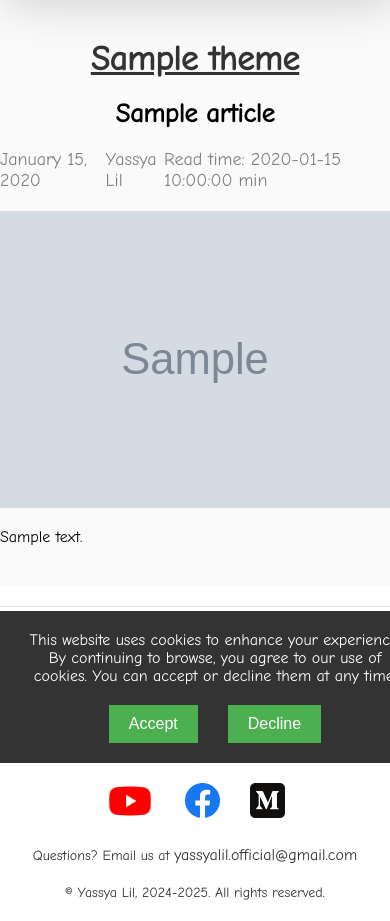
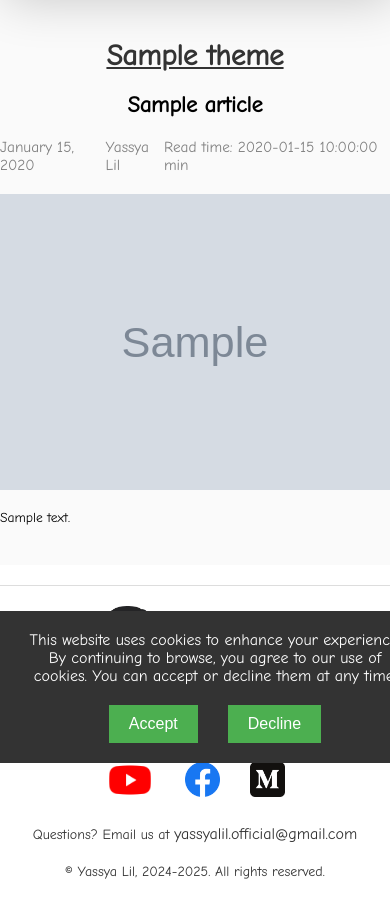
Before and after one commit to julianzim/bookshelf, a Python web app: template app/templates/pages/article.html in a window 390 px wide. Shown: the part 81-1002 px from the top of the page. After the commit the page ends 960 px from the top, so only its background shows below. Run offline with Jinja, Linux system fonts and the light colour scheme; the template is opened without the code that fills it: most values are stand-ins (such as "Sample title", 1, 10 or a date in 2020); grey boxes marked "Sample" are stand-in pictures.

Commit message:
updated article page styles

```diff
--- a/app/static/styles/6_article.css
+++ b/app/static/styles/6_article.css
@@ -6,6 +6,47 @@
 @media only screen and (max-width: 950px) {
     #article.background {
         background: none;
+    }
+}
+
+@media only screen and (min-width: 1441px) {
+    body {
+        font-size: 1rem;
+    }
+}
+
+@media only screen and (max-width: 1441px) {
+    body {
+        font-size: 0.9rem;
+    }
+}
+
+@media only screen and (max-width: 1201px) {
+    body {
+        font-size: 0.8rem;
+    }
+    header {
+        font-size: 0.9rem;
+    }
+}
+
+@media only screen and (max-width: 1025px) {
+    body {
+        font-size: 0.7rem;
+    }
+}
+
+@media only screen and (max-width: 951px) {
+    body {
+        font-size: 1rem;
+    }
+    header {
+        font-size: 1rem;
+    }
+}
+@media only screen and (max-width: 601px) {
+    body {
+        font-size: 0.85rem;
     }
 }
 
@@ -22,6 +63,11 @@
     .article-text > p,
     .article-text > h3 {
         margin: 0;
+    }
+
+    .content > h2 {
+        width: 85%;
+        align-self: center;
     }
 
     .article-text {
@@ -76,7 +122,7 @@
             top: 80px;
             text-align: center;
             font-size: 1.25em;
-            padding: 15px 0px;
+            padding: 15px 5%;
             background-color: #d4f590;
             box-shadow: 0px 3px 5px rgba(0, 0, 0, 0.4);
         }
```
